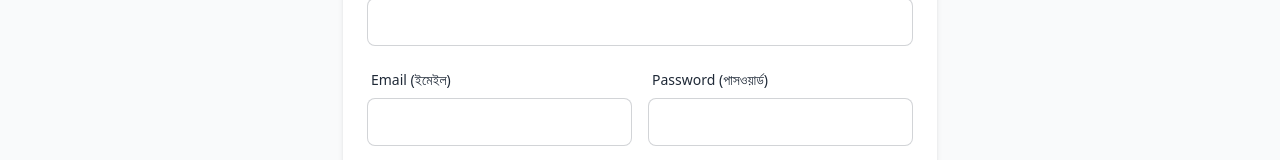
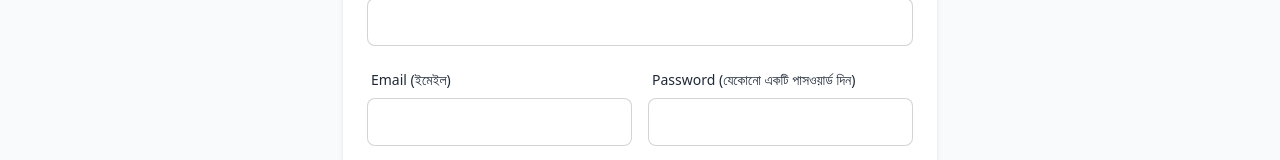
Before and after one commit to nhsuprim/MPL-Auction-Ui, a Next.js app: page /signup in a window 1280 px wide. Shown: the part 398-558 px from the top of the page. Built offline with nearby package versions, Linux system fonts and the light colour scheme.

Commit message:
signup page upadated

```diff
--- a/src/app/signup/page.tsx
+++ b/src/app/signup/page.tsx
@@ -180,7 +180,7 @@ const Signup = () => {
                     <div className="form-control">
                         <label className="label">
                             <span className="label-text">
-                                Password (পাসওয়ার্ড)
+                                Password (যেকোনো একটি পাসওয়ার্ড দিন)
                             </span>
                         </label>
                         <input
```
